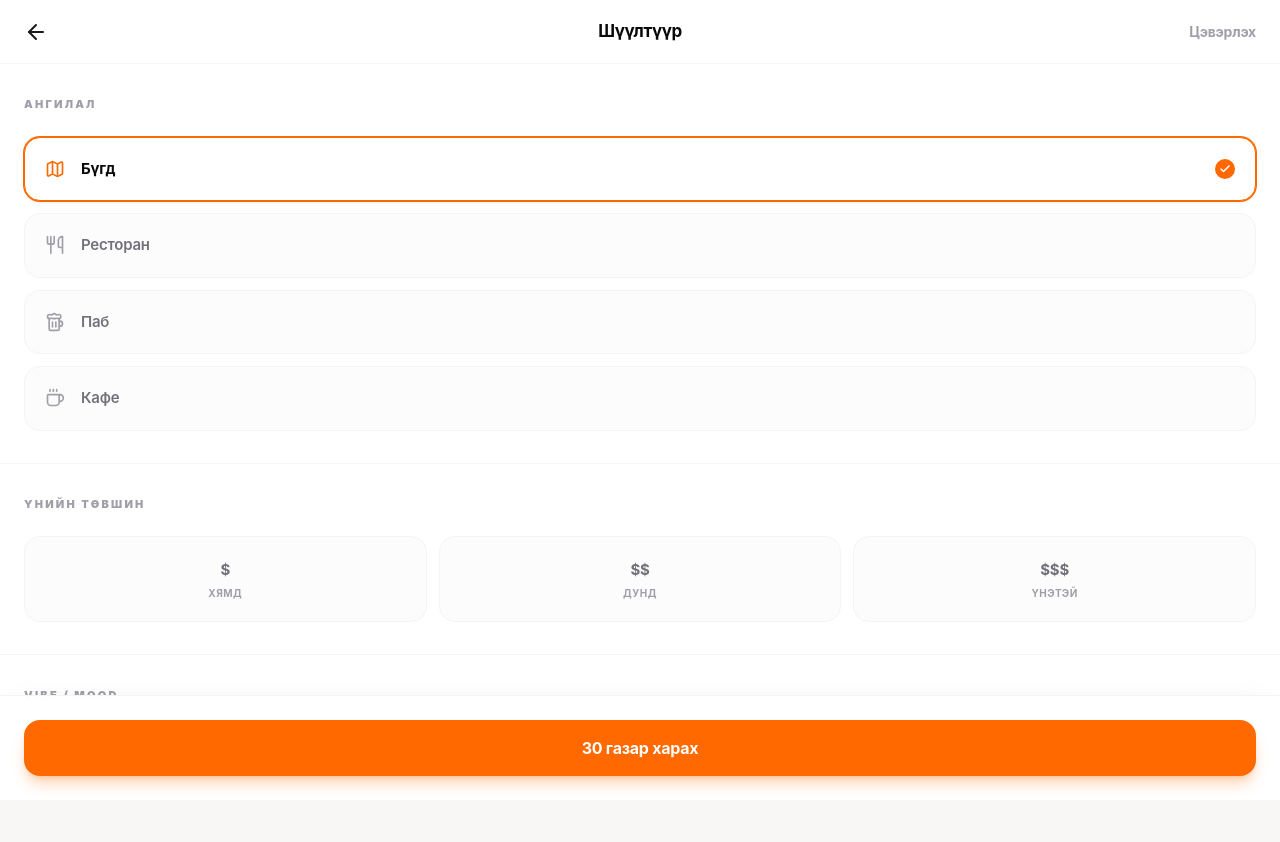
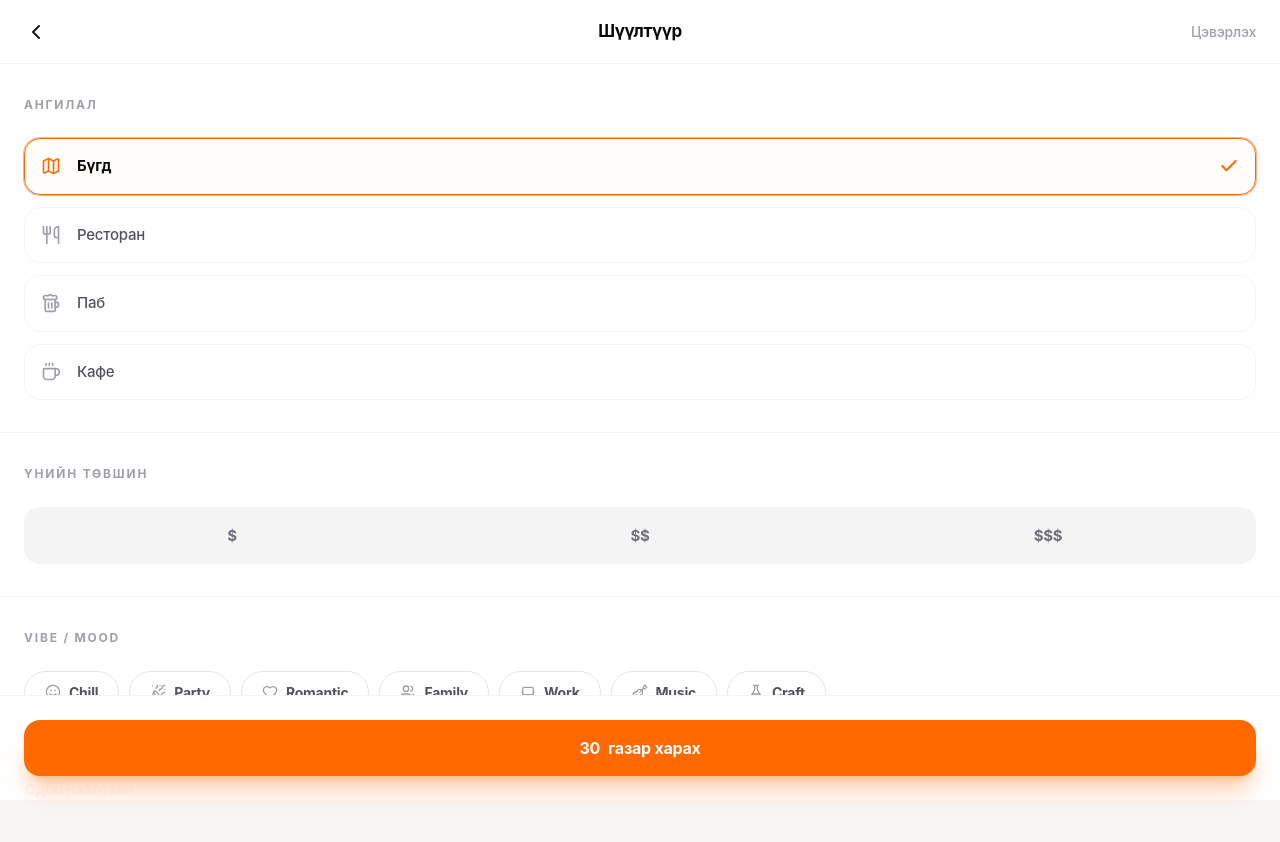
Before and after one commit to mxnkbatr/ichko, a React (Vite) app: page /filters in a window 1280 px wide. Shown: the top 842 px of the page. Built offline with nearby package versions, Linux system fonts and the light colour scheme.

Commit message:
feat: master prompt filter system finalization

```diff
--- a/src/pages/FiltersPage.tsx
+++ b/src/pages/FiltersPage.tsx
@@ -1,9 +1,9 @@
 import { useNavigate, useSearchParams } from 'react-router-dom'
 import {
-  ArrowLeft, Check, Map, Utensils, Beer, Coffee,
+  ChevronLeft, Check, Map, Utensils, Beer, Coffee,
   Smile, PartyPopper, Heart, Users, Laptop, Guitar, FlaskConical
 } from 'lucide-react'
-import { motion } from 'framer-motion'
+import { motion, AnimatePresence } from 'framer-motion'
 import { cn } from '../lib/cn'
 import { places as allPlaces, type VibeTag } from '../data/places'
 import { applyFilters, clearAllFilters, parseFilterState, writeAdvancedToParams } from '../lib/filters'
@@ -27,7 +27,7 @@ const VIBES: { id: VibeTag; icon: any; label: string }[] = [
 
 function SectionHeader({ children }: { children: React.ReactNode }) {
   return (
-    <h3 className="mb-6 text-[11px] font-black uppercase tracking-[0.2em] text-zinc-400">
+    <h3 className="mb-6 text-[12px] font-bold uppercase tracking-[0.15em] text-zinc-400">
       {children}
     </h3>
   )
@@ -68,19 +68,20 @@ export function FiltersPage() {
 
   return (
     <motion.div
-      initial={{ opacity: 0 }}
-      animate={{ opacity: 1 }}
-      exit={{ opacity: 0 }}
-      className="fixed inset-0 z-50 flex flex-col bg-[#F9FAFB] dark:bg-zinc-950"
+      initial={{ y: '100%', opacity: 0 }}
+      animate={{ y: 0, opacity: 1 }}
+      exit={{ y: '100%', opacity: 0 }}
+      transition={{ type: 'spring', damping: 30, stiffness: 300 }}
+      className="fixed inset-0 z-50 flex flex-col bg-white dark:bg-zinc-950"
     >
-      {/* ── HEADER ─────────────────────────────────────────────── */}
+      {/* ── HEADER ── */}
       <header className="sticky top-0 z-10 flex h-16 items-center justify-between border-b border-zinc-100 bg-white/90 px-4 backdrop-blur-xl dark:border-white/5 dark:bg-zinc-900/90">
         <div className="flex w-20 items-center">
           <button
             onClick={() => nav(-1)}
-            className="flex h-10 w-10 items-center justify-center rounded-full transition hover:bg-zinc-50 active:scale-90 dark:hover:bg-white/5"
+            className="flex h-10 w-10 items-center justify-center rounded-full transition active:scale-90"
           >
-            <ArrowLeft className="h-6 w-6 text-zinc-900 dark:text-white" />
+            <ChevronLeft className="h-6 w-6 text-zinc-900 dark:text-white" />
           </button>
         </div>
 
@@ -91,18 +92,18 @@ export function FiltersPage() {
         <div className="flex w-20 justify-end">
           <button
             onClick={() => setParams(clearAllFilters(params), { replace: true })}
-            className="px-2 text-[14px] font-bold text-zinc-400 transition hover:text-zinc-900 active:opacity-60 dark:hover:text-zinc-200"
+            className="px-2 text-[14px] font-medium text-zinc-400 transition hover:text-zinc-600 active:opacity-60 dark:hover:text-zinc-300"
           >
             Цэвэрлэх
           </button>
         </div>
       </header>
 
-      {/* ── CONTENT ────────────────────────────────────────────── */}
+      {/* ── CONTENT ── */}
       <div className="flex-1 overflow-y-auto pb-40">
 
-        {/* ANGIЛАЛ */}
-        <section className="bg-white px-6 py-8 border-b border-zinc-100 dark:bg-transparent dark:border-white/5">
+        {/* АНГИЛАЛ */}
+        <section className="px-6 py-8 border-b border-zinc-100 dark:border-white/5">
           <SectionHeader>АНГИЛАЛ</SectionHeader>
           <div className="space-y-3">
             {CATS.map(c => {
@@ -113,24 +114,20 @@ export function FiltersPage() {
                   whileTap={{ scale: 0.98 }}
                   onClick={() => setParam('cat', c.id === 'all' ? '' : c.id)}
                   className={cn(
-                    "relative flex w-full items-center justify-between rounded-2xl border p-5 transition-all duration-300",
+                    "relative flex w-full items-center justify-between rounded-2xl border p-4 transition-all duration-300",
                     active
-                      ? "border-orange-500 bg-white shadow-sm ring-1 ring-orange-500 dark:bg-orange-500/5"
-                      : "border-zinc-100 bg-zinc-50/50 hover:border-zinc-200 dark:border-white/5 dark:bg-white/2"
+                      ? "border-orange-500 bg-orange-50/30 ring-1 ring-orange-500/50 dark:bg-orange-500/10"
+                      : "border-zinc-100 bg-white hover:border-zinc-200 dark:border-white/5 dark:bg-transparent"
                   )}
                 >
                   <span className={cn(
                     "flex items-center gap-4 text-[15px]",
-                    active ? "font-bold text-zinc-950 dark:text-white" : "font-semibold text-zinc-500 dark:text-zinc-400"
+                    active ? "font-bold text-zinc-950 dark:text-white" : "font-medium text-zinc-600 dark:text-zinc-400"
                   )}>
                     <c.icon className={cn("h-5 w-5", active ? "text-orange-500" : "text-zinc-400")} />
                     {c.label}
                   </span>
-                  {active && (
-                    <div className="flex h-5 w-5 items-center justify-center rounded-full bg-orange-500">
-                      <Check className="h-3 w-3 text-white stroke-[3px]" />
-                    </div>
-                  )}
+                  {active && <Check className="h-5 w-5 text-orange-500 stroke-[2.5px]" />}
                 </motion.button>
               )
             })}
@@ -138,9 +135,9 @@ export function FiltersPage() {
         </section>
 
         {/* ҮНИЙН ТӨВШИН */}
-        <section className="bg-white px-6 py-8 border-b border-zinc-100 dark:bg-transparent dark:border-white/5">
+        <section className="px-6 py-8 border-b border-zinc-100 dark:border-white/5">
           <SectionHeader>ҮНИЙН ТӨВШИН</SectionHeader>
-          <div className="grid grid-cols-3 gap-3">
+          <div className="flex rounded-2xl bg-zinc-100 p-1 dark:bg-white/5">
             {[1, 2, 3].map(lvl => {
               const key = `p${lvl}` as 'price1' | 'price2' | 'price3'
               const active = adv[key]
@@ -150,24 +147,13 @@ export function FiltersPage() {
                   whileTap={{ scale: 0.98 }}
                   onClick={() => setAdv({ [key]: !active })}
                   className={cn(
-                    "rounded-2xl border py-5 text-center transition-all duration-300",
+                    "flex-1 rounded-xl py-3 text-center transition-all duration-300",
                     active
-                      ? "border-orange-500 bg-orange-50 dark:bg-orange-500/10"
-                      : "border-zinc-100 bg-zinc-50/50 hover:border-zinc-200 dark:border-white/5 dark:bg-white/2"
+                      ? "bg-white text-orange-600 shadow-sm dark:bg-zinc-800 dark:text-orange-400"
+                      : "text-zinc-500 hover:text-zinc-800 dark:hover:text-zinc-300"
                   )}
                 >
-                  <span className={cn(
-                    "text-[15px] font-bold",
-                    active ? "text-orange-600 dark:text-orange-400" : "text-zinc-500 dark:text-zinc-400"
-                  )}>
-                    {'$'.repeat(lvl)}
-                  </span>
-                  <div className={cn(
-                    "mt-1 text-[10px] font-bold uppercase tracking-wider",
-                    active ? "text-orange-500" : "text-zinc-400"
-                  )}>
-                    {lvl === 1 ? 'Хямд' : lvl === 2 ? 'Дунд' : 'Үнэтэй'}
-                  </div>
+                  <span className="text-[15px] font-bold">{'$'.repeat(lvl)}</span>
                 </motion.button>
               )
             })}
@@ -175,30 +161,25 @@ export function FiltersPage() {
         </section>
 
         {/* VIBE / MOOD */}
-        <section className="bg-white px-6 py-8 border-b border-zinc-100 dark:bg-transparent dark:border-white/5">
+        <section className="px-6 py-8 border-b border-zinc-100 dark:border-white/5">
           <SectionHeader>VIBE / MOOD</SectionHeader>
-          <div className="flex flex-wrap gap-3">
+          <div className="flex flex-wrap gap-2.5">
             {VIBES.map(v => {
               const active = f.vibes?.includes(v.id)
               return (
                 <motion.button
                   key={v.id}
-                  whileTap={{ scale: 0.98 }}
+                  whileTap={{ scale: 0.96 }}
                   onClick={() => toggleVibe(v.id)}
                   className={cn(
-                    "relative flex items-center gap-3 rounded-full border px-6 py-3 text-[14px] font-bold transition-all duration-300",
+                    "flex items-center gap-2 rounded-full border px-5 py-2.5 text-[14px] font-bold transition-all duration-300",
                     active
-                      ? "border-orange-500 bg-white text-zinc-950 ring-1 ring-orange-500 dark:bg-orange-500/5 dark:text-white"
-                      : "border-zinc-100 bg-zinc-50/50 text-zinc-500 hover:border-zinc-200 dark:border-white/5 dark:bg-white/2 dark:text-zinc-400"
+                      ? "border-orange-500 bg-orange-500 text-white shadow-lg shadow-orange-500/25"
+                      : "border-zinc-200 bg-white text-zinc-600 hover:border-zinc-300 dark:border-white/10 dark:bg-transparent dark:text-zinc-400"
                   )}
                 >
-                  <v.icon className={cn("h-4 w-4", active ? "text-orange-500" : "text-zinc-400")} />
+                  <v.icon className={cn("h-4 w-4", active ? "text-white" : "text-zinc-400")} />
                   {v.label}
-                  {active && (
-                    <div className="ml-1 flex h-4 w-4 items-center justify-center rounded-full bg-orange-500">
-                      <Check className="h-2.5 w-2.5 text-white stroke-[3px]" />
-                    </div>
-                  )}
                 </motion.button>
               )
             })}
@@ -206,10 +187,10 @@ export function FiltersPage() {
         </section>
 
         {/* ОДОО НЭЭЛТТЭЙ */}
-        <section className="bg-white px-6 py-8 border-b border-zinc-100 flex items-center justify-between dark:bg-transparent dark:border-white/5">
+        <section className="px-6 py-8 border-b border-zinc-100 flex items-center justify-between dark:border-white/5">
           <div>
-            <h3 className="text-[14px] font-bold text-zinc-950 dark:text-white">Одоо нээлттэй</h3>
-            <p className="text-[12px] text-zinc-400">Зөвхөн одоо ажиллаж байгаа газрууд</p>
+            <h3 className="text-[15px] font-bold text-zinc-950 dark:text-white">Одоо нээлттэй</h3>
+            <p className="text-[12px] text-zinc-400 font-medium">Зөвхөн одоо ажиллаж байгаа газрууд</p>
           </div>
           <button
             onClick={() => setAdv({ openNow: !adv.openNow })}
@@ -228,7 +209,7 @@ export function FiltersPage() {
         </section>
 
         {/* МИН. ҮНЭЛГЭЭ */}
-        <section className="bg-white px-6 py-8 dark:bg-transparent">
+        <section className="px-6 py-8">
           <SectionHeader>МИН. ҮНЭЛГЭЭ</SectionHeader>
           <div className="flex items-center justify-between rounded-2xl bg-zinc-50 p-6 dark:bg-white/2">
             <div className="flex gap-2 text-[26px]">
@@ -245,21 +226,33 @@ export function FiltersPage() {
                 </button>
               ))}
             </div>
-            <span className="text-[16px] font-black text-zinc-950 dark:text-white">
+            <span className="text-[18px] font-black text-zinc-950 dark:text-white">
               {adv.minRating.toFixed(1)}
             </span>
           </div>
         </section>
       </div>
 
-      {/* ── FOOTER CTA ────────────────────────────────────────── */}
-      <footer className="fixed bottom-0 left-0 right-0 border-t border-zinc-100 bg-white/95 p-6 backdrop-blur-2xl safe-area-bottom dark:border-white/5 dark:bg-zinc-950/95 shadow-[0_-10px_30px_-15px_rgba(0,0,0,0.05)]">
-        <button
+      {/* ── FOOTER ── */}
+      <footer className="fixed bottom-0 left-0 right-0 border-t border-zinc-100 bg-white/95 p-6 backdrop-blur-2xl dark:border-white/5 dark:bg-zinc-950/95">
+        <motion.button
+          whileTap={{ scale: 0.98 }}
           onClick={() => nav(-1)}
-          className="w-full rounded-2xl bg-orange-500 py-4 text-[16px] font-bold text-white shadow-lg shadow-orange-500/30 transition hover:bg-orange-600 active:scale-[0.98]"
+          className="w-full rounded-2xl bg-orange-500 py-4 text-[16px] font-bold text-white shadow-xl shadow-orange-500/30 transition hover:bg-orange-600"
         >
-          {results.length} газар харах
-        </button>
+          <AnimatePresence mode="wait">
+            <motion.span
+              key={results.length}
+              initial={{ opacity: 0, y: 10 }}
+              animate={{ opacity: 1, y: 0 }}
+              exit={{ opacity: 0, y: -10 }}
+              className="inline-block"
+            >
+              {results.length}
+            </motion.span>
+          </AnimatePresence>
+          <span className="ml-2">газар харах</span>
+        </motion.button>
       </footer>
     </motion.div>
   )
```
